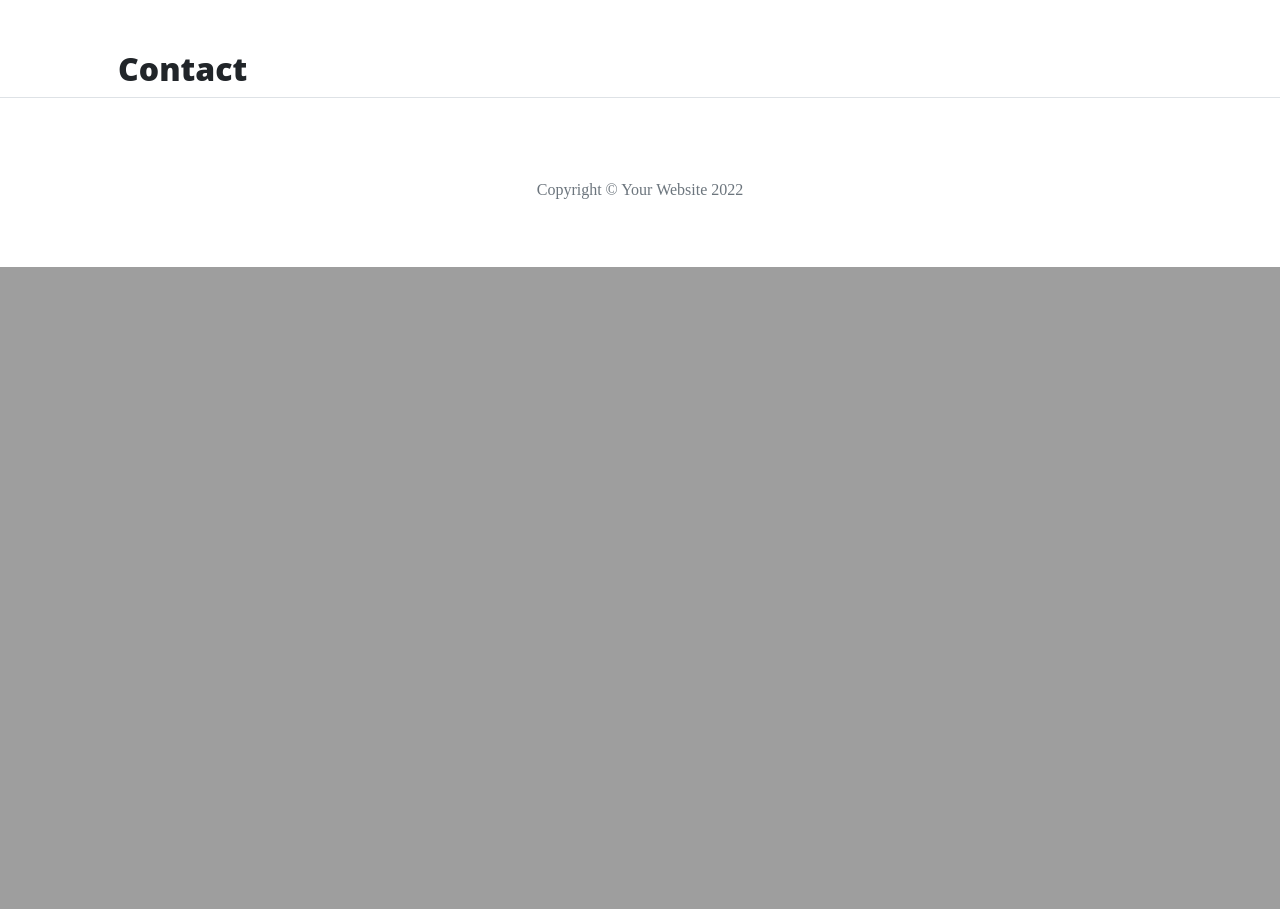
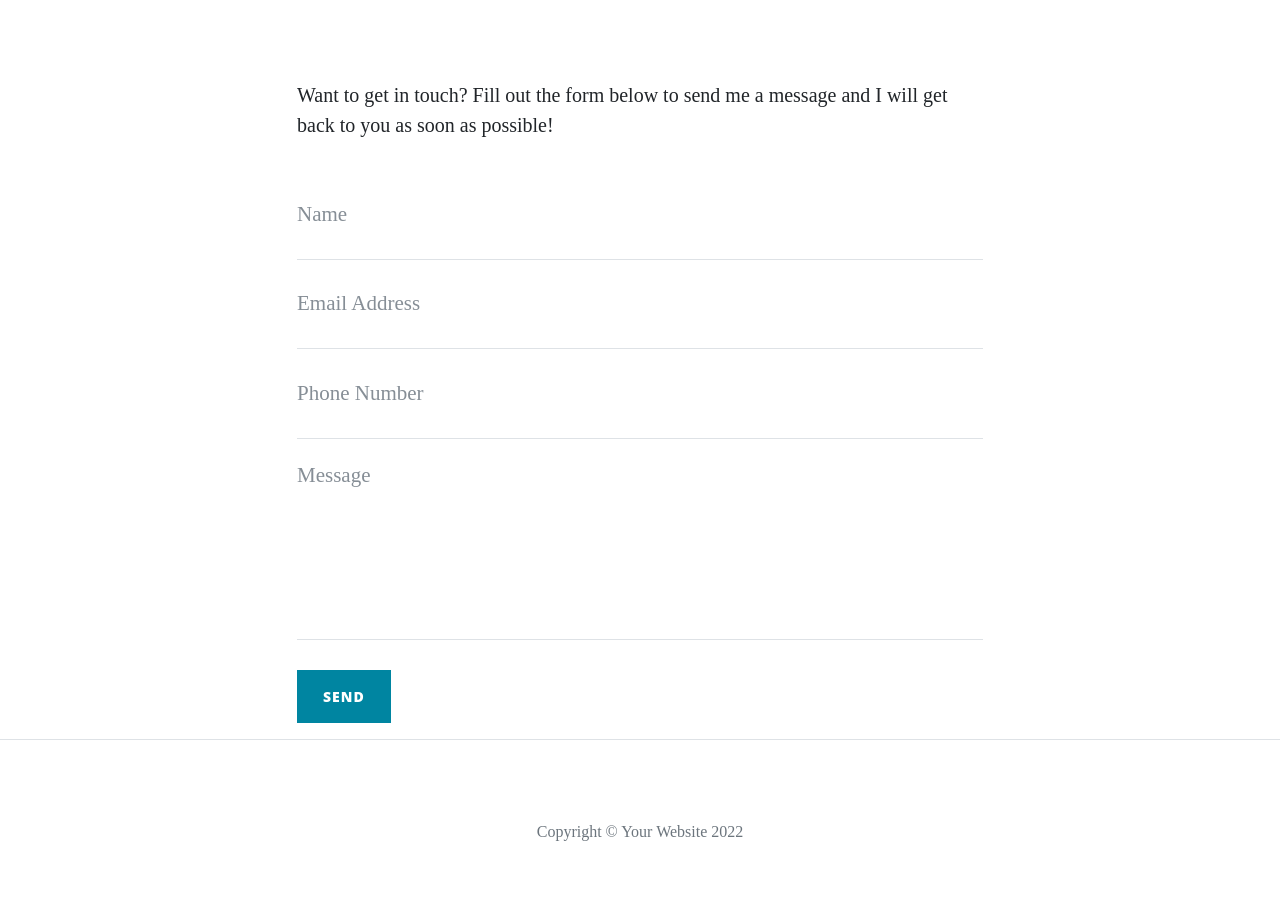
Before and after one commit to Samoftheforrest/thorin-flask-app, a Flask app: page /contact in a window 1280 px wide. Shown: the part 628-1537 px from the top of the page. Before the commit the page ends 895 px from the top, so only its background shows below. Run offline with Flask 2, Linux system fonts and the light colour scheme; some libraries are stand-ins or nearby versions.

Commit message:
resolved conflicts

```diff
--- a/run.py
+++ b/run.py
@@ -1,9 +1,12 @@
 import os
 import json
-from flask import Flask, render_template
+from flask import Flask, render_template, request, flash
+if os.path.exists('env.py'):
+    import env
 
 
 app = Flask(__name__)
+app.secret_key = os.environ.get('SECRET_KEY')
 
 
 @app.route('/')
@@ -19,8 +22,22 @@ def about():
     return render_template('about.html', page_title="About", company=data)
 
 
-@app.route('/contact')
+@app.route('/about/<member_name>')
+def about_member(member_name):
+    member = {}
+    with open('data/company.json', 'r') as json_data:
+        data = json.load(json_data)
+        for obj in data:
+            if obj['url'] == member_name:
+                member = obj
+    return render_template('member.html', member=member)
+
+
+@app.route('/contact', methods=['GET', 'POST'])
 def contact():
+    if request.method == 'POST':
+        flash('Thanks {}, we have received your message!'.format(
+            request.form.get('name')))
     return render_template('contact.html', page_title="Contact")
 
 
--- a/templates/about.html
+++ b/templates/about.html
@@ -12,7 +12,7 @@
         {% if loop.index % 2 != 0 %}
 
             <div class="col-md-7">
-                <h3>{{loop.index}}: {{member.name}}</h3>
+                <h3><a href="/about/{{member.url}}">{{loop.index}}: {{member.name}}</a></h3>
                 <p>
                     {{member.description}}
                 </p>
@@ -27,7 +27,7 @@
             <img src="{{member.image_source}}" alt="{{member.name}}" class="featurette-image image-responsive">
         </div>
         <div class="col-md-7">
-            <h3>{{loop.index}}: {{member.name}}</h3>
+            <h3><a href="/about/{{member.url}}">{{loop.index}}: {{member.name}}</a></h3>
             <p>
                 {{member.description}}
             </p>
--- a/templates/contact.html
+++ b/templates/contact.html
@@ -1,4 +1,54 @@
 {% extends 'base.html' %}
 {% block content %}
-    <h2>{{page_title}}</h2>
+<div class="row">
+    <div class="col-lg-8 col-md-10 mx-auto">
+
+        {% with messages = get_flashed_messages() %}
+            {% if messages %}
+                <ul class="flashes">
+                    {% for message in messages %}
+                        <li>{{ message }}</li>
+                    {% endfor %}
+                </ul>
+            {% endif %}
+        {% endwith %}
+
+        <p>Want to get in touch? Fill out the form below to send me a message and I will get back to you as soon as possible!</p>
+        <form method="POST" name="sentMessage" id="contactForm" novalidate>
+            <div class="control-group">
+                <div class="form-group floating-label-form-group controls">
+                    <label>Name</label>
+                    <input type="text" class="form-control" placeholder="Name" name="name" id="name" required data-validation-required-message="Please enter your name.">
+                    <p class="help-block text-danger"></p>
+                </div>
+            </div>
+            <div class="control-group">
+                <div class="form-group floating-label-form-group controls">
+                    <label>Email Address</label>
+                    <input type="email" class="form-control" placeholder="Email Address" name="email" id="email" required data-validation-required-message="Please enter your email address.">
+                    <p class="help-block text-danger"></p>
+                </div>
+            </div>
+            <div class="control-group">
+                <div class="form-group col-xs-12 floating-label-form-group controls">
+                    <label>Phone Number</label>
+                    <input type="tel" class="form-control" placeholder="Phone Number" name="phone" id="phone" required data-validation-required-message="Please enter your phone number.">
+                    <p class="help-block text-danger"></p>
+                </div>
+            </div>
+            <div class="control-group">
+                <div class="form-group floating-label-form-group controls">
+                    <label>Message</label>
+                    <textarea rows="5" class="form-control" placeholder="Message" name="message" id="message" required data-validation-required-message="Please enter a message."></textarea>
+                    <p class="help-block text-danger"></p>
+                </div>
+            </div>
+            <br>
+            <div id="success"></div>
+            <div class="form-group">
+                <button type="submit" class="btn btn-primary" id="sendMessageButton">Send</button>
+            </div>
+        </form>
+    </div>
+</div>
 {% endblock %}
```
Also changed, not shown: data/company.json (+26 -13 lines), templates/member.html (added, +16 -0 lines), 1 other file.
